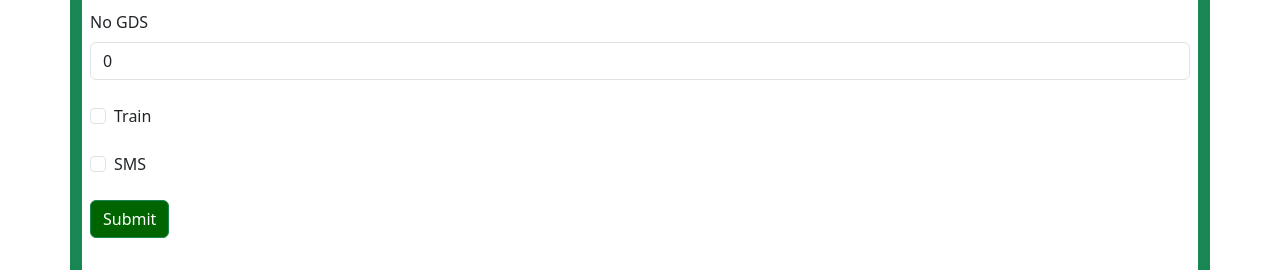
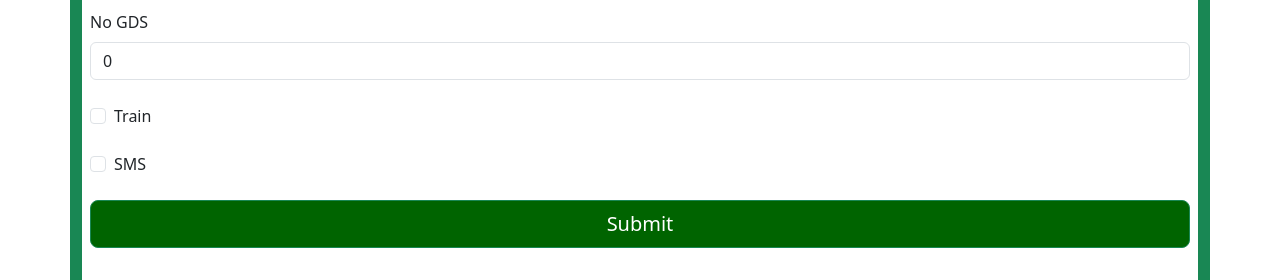
Before and after one commit to opartida/baggage-predictor, a Flask app: page / in a window 1280 px wide. Shown: the part 1140-1420 px from the top of the page. Run offline with Flask 2, Linux system fonts and the light colour scheme; some libraries are stand-ins or nearby versions.

Commit message:
fix: button full width

```diff
--- a/Templates/form.html
+++ b/Templates/form.html
@@ -145,11 +145,11 @@
     </div>
   </div>
 
-  <div class="mb-4">
+  <div class="d-grid mb-4">
     <button
       type="submit"
       style="background-color: darkgreen; color: white"
-      class="btn btn-success input-lg"
+      class="btn btn-success input-block-level btn-lg"
     >
       Submit
     </button>
```
